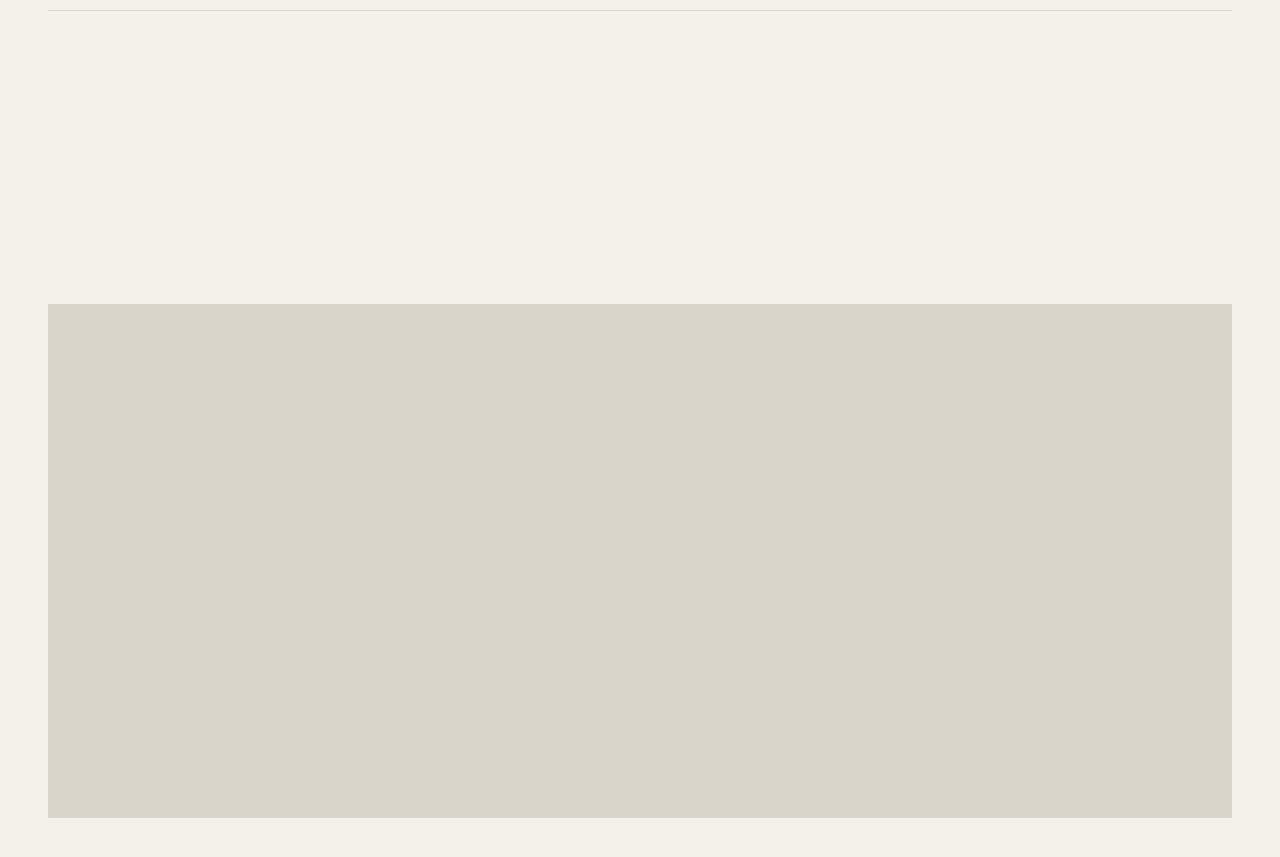
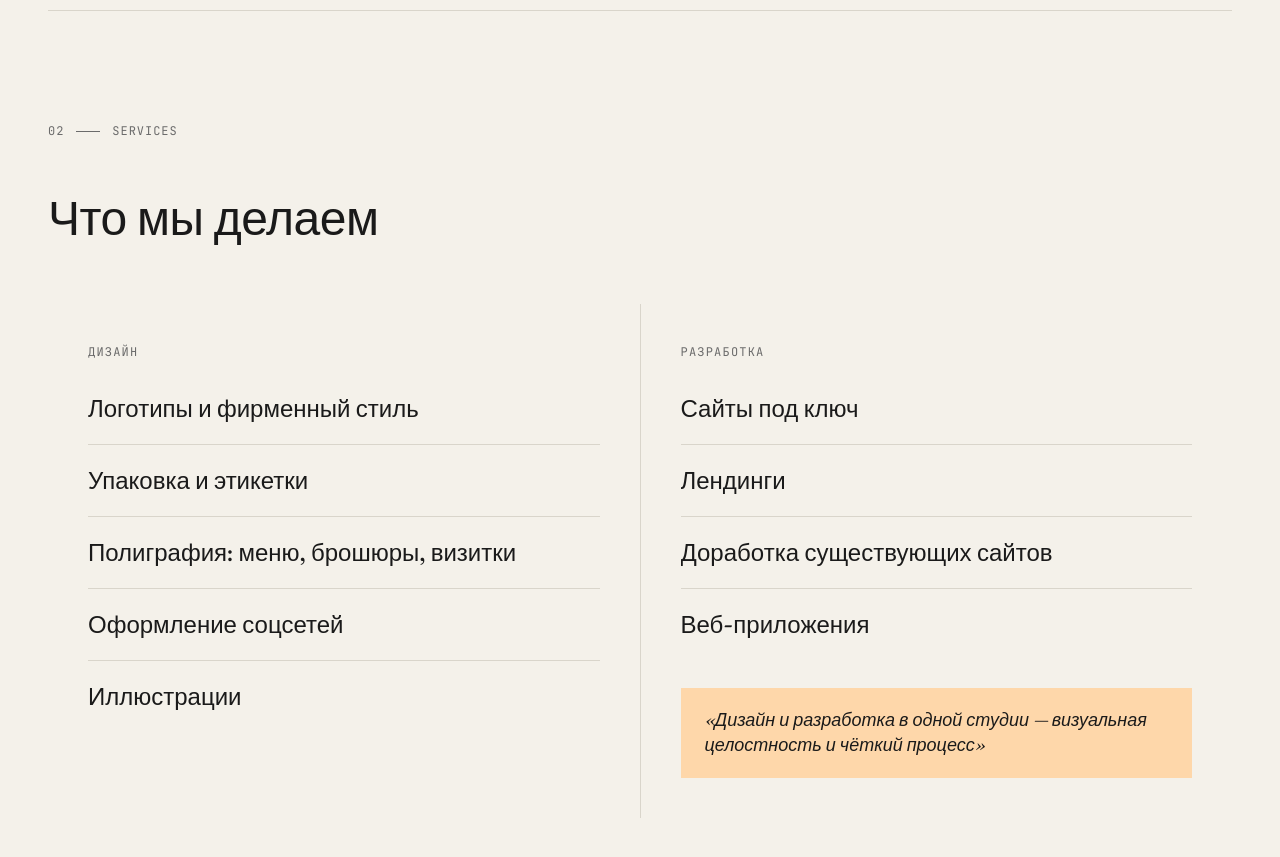
Before and after one commit to PetroPab/berteneva-site, a Next.js app: page / in a window 1280 px wide. Shown: the part 1220-2077 px from the top of the page. Built offline with nearby package versions, Linux system fonts and the light colour scheme.

Commit message:
Fix FadeUp: split AnimatedWrapper so useInView runs after element is in DOM

```diff
--- a/components/ui/FadeUp.tsx
+++ b/components/ui/FadeUp.tsx
@@ -22,20 +22,11 @@ interface FadeUpProps {
   as?: Tag
 }
 
-export function FadeUp({ children, className = '', delay = 0, as = 'div' }: FadeUpProps) {
-  const [mounted, setMounted] = useState(false)
+function AnimatedWrapper({ children, className, delay, as }: Required<FadeUpProps>) {
   const ref = useRef<HTMLElement>(null)
   const isInView = useInView(ref, { once: true, margin: '-10px 0px' })
   const shouldReduce = useReducedMotion()
-
-  useEffect(() => { setMounted(true) }, [])
-
   const Component = motionComponents[as] as typeof motion.div
-
-  if (!mounted) {
-    const Tag = as as keyof JSX.IntrinsicElements
-    return <Tag className={className}>{children}</Tag>
-  }
 
   return (
     <Component
@@ -49,3 +40,19 @@ export function FadeUp({ children, className = '', delay = 0, as = 'div' }: Fade
     </Component>
   )
 }
+
+export function FadeUp({ children, className = '', delay = 0, as = 'div' }: FadeUpProps) {
+  const [mounted, setMounted] = useState(false)
+  useEffect(() => { setMounted(true) }, [])
+
+  if (!mounted) {
+    const Tag = as as keyof JSX.IntrinsicElements
+    return <Tag className={className}>{children}</Tag>
+  }
+
+  return (
+    <AnimatedWrapper className={className} delay={delay} as={as}>
+      {children}
+    </AnimatedWrapper>
+  )
+}
```
